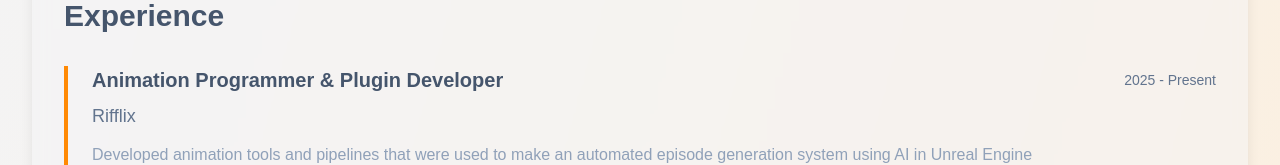
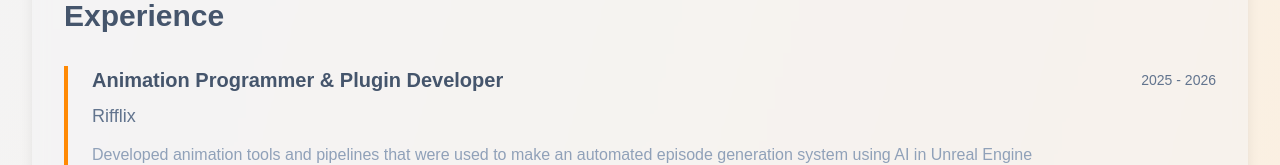
Before and after one commit to Braga1913/portfolio-site, a Next.js app: page / in a window 1280 px wide. Shown: the part 785-950 px from the top of the page. Built offline with nearby package versions, Linux system fonts and the light colour scheme.

Commit message:
Edited Experience

```diff
--- a/src/app/page.tsx
+++ b/src/app/page.tsx
@@ -19,7 +19,7 @@ const experiences = [
   {
     company: "Rifflix",
     position: "Animation Programmer & Plugin Developer",
-    duration: "2025 - Present",
+    duration: "2025 - 2026",
     description: "Developed animation tools and pipelines that were used to make an automated episode generation system using AI in Unreal Engine"
   },
   {
```
